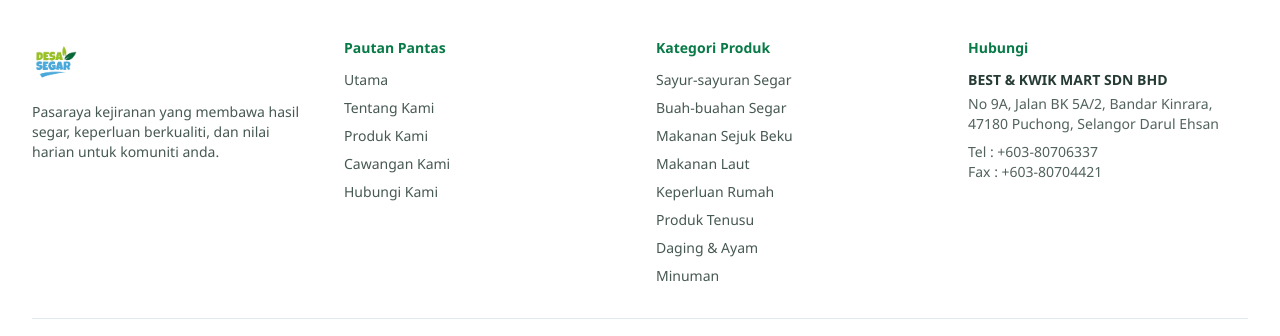
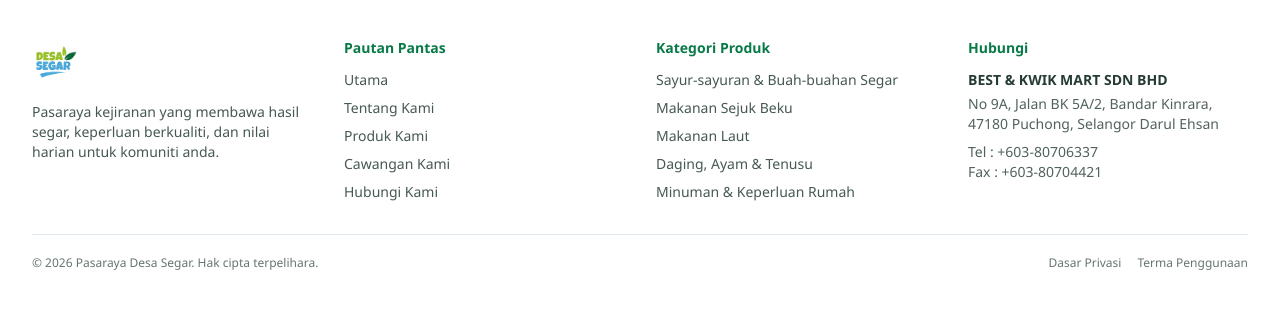
Before and after one commit to mknorizan/desa-segar-website, a React (Vite) app: page / in a window 1280 px wide. Shown: the part 3565-3901 px from the top of the page. Built offline with nearby package versions, Linux system fonts and the light colour scheme.

Commit message:
Summarize footer products

```diff
--- a/src/components/layout/Footer.tsx
+++ b/src/components/layout/Footer.tsx
@@ -1,8 +1,15 @@
 import { Link } from 'react-router-dom'
-import { categories } from '../../data/categories'
 import { company, footerLinkGroups, headOfficeContact } from '../../data/company'
 import { useI18n } from '../../i18n/I18nContext'
 import { Container } from '../common/Container'
+
+const footerCategories = [
+  { bm: 'Sayur-sayuran & Buah-buahan Segar', en: 'Fresh Vegetables & Fruits' },
+  { bm: 'Makanan Sejuk Beku', en: 'Frozen Food' },
+  { bm: 'Makanan Laut', en: 'Seafood' },
+  { bm: 'Daging, Ayam & Tenusu', en: 'Meat, Poultry & Dairies' },
+  { bm: 'Minuman & Keperluan Rumah', en: 'Beverages & Household Essentials' },
+] as const
 
 export function Footer() {
   const { language, t } = useI18n()
@@ -40,8 +47,8 @@
           <div>
             <h3 className="mb-3 text-sm font-bold text-leafGreen">{t.footer.productCategories}</h3>
             <ul className="space-y-2 text-sm text-charcoal/85">
-              {categories.map((category) => (
-                <li key={category.id}>{category.title[language]}</li>
+              {footerCategories.map((category) => (
+                <li key={category.en}>{category[language]}</li>
               ))}
             </ul>
           </div>
```
